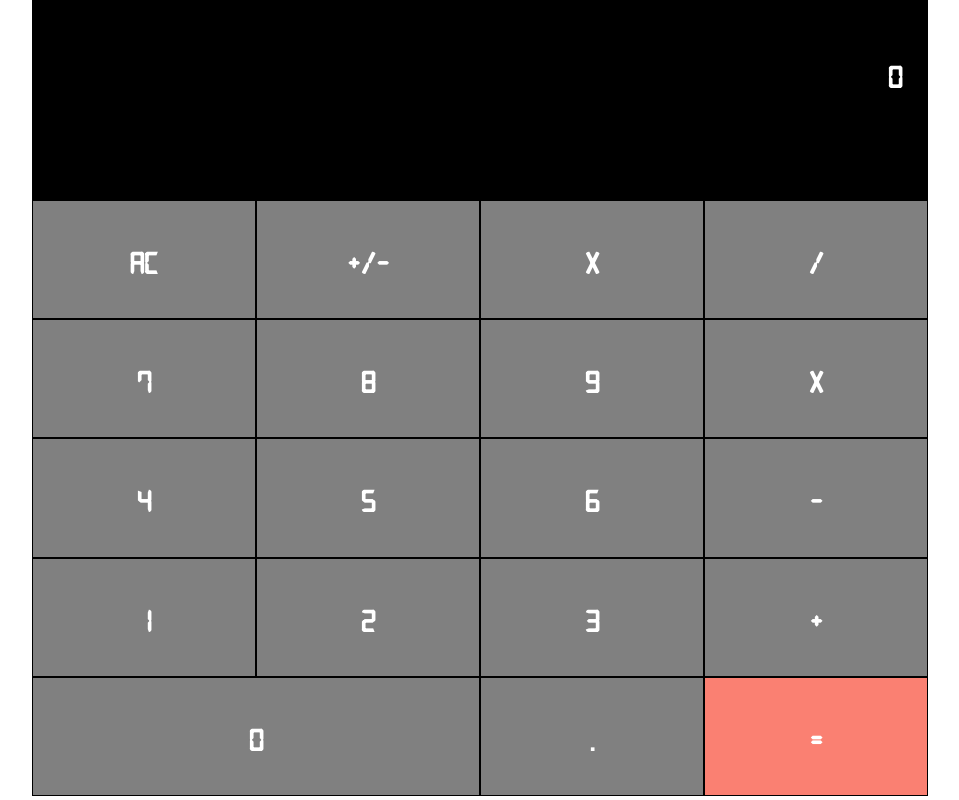
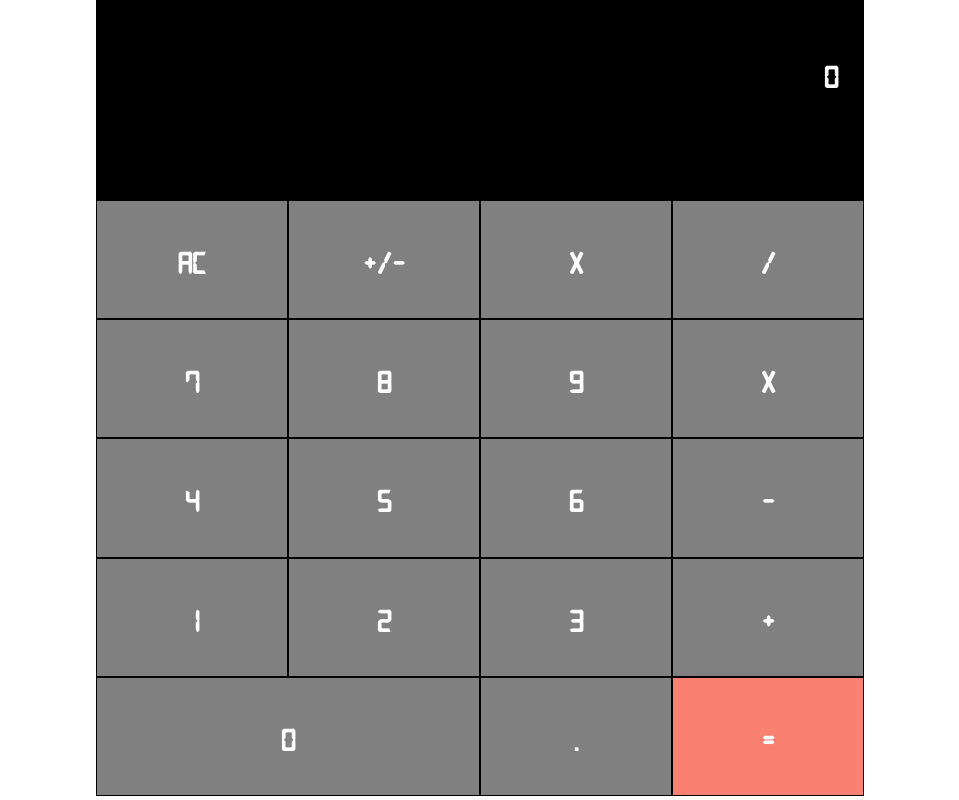
Before and after one commit to wathigo/Calculator, a React (Create React App) app: page / in a window 1280 px wide. Shown: the whole page, without its empty margins (160-1119 px from the left). Built offline with nearby package versions, Linux system fonts and the light colour scheme.

Commit message:
Update width

```diff
--- a/src/components/App.css
+++ b/src/components/App.css
@@ -5,7 +5,7 @@
 
 .App{
   font-family: 'MyWebFont';
-  width: 70vw;
+  width: 60vw;
   min-height: 100vh;
   margin: 0 auto;
 }
```
